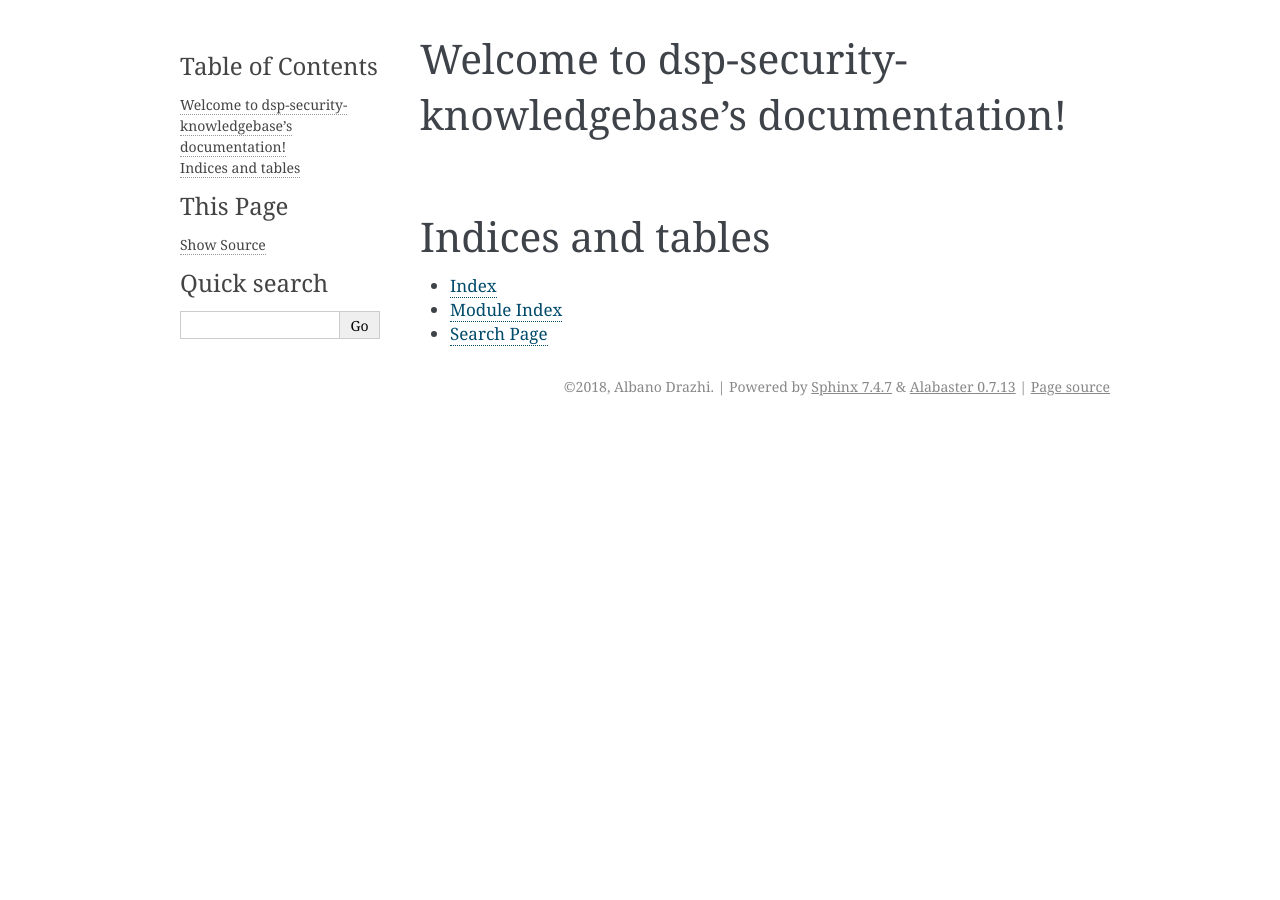
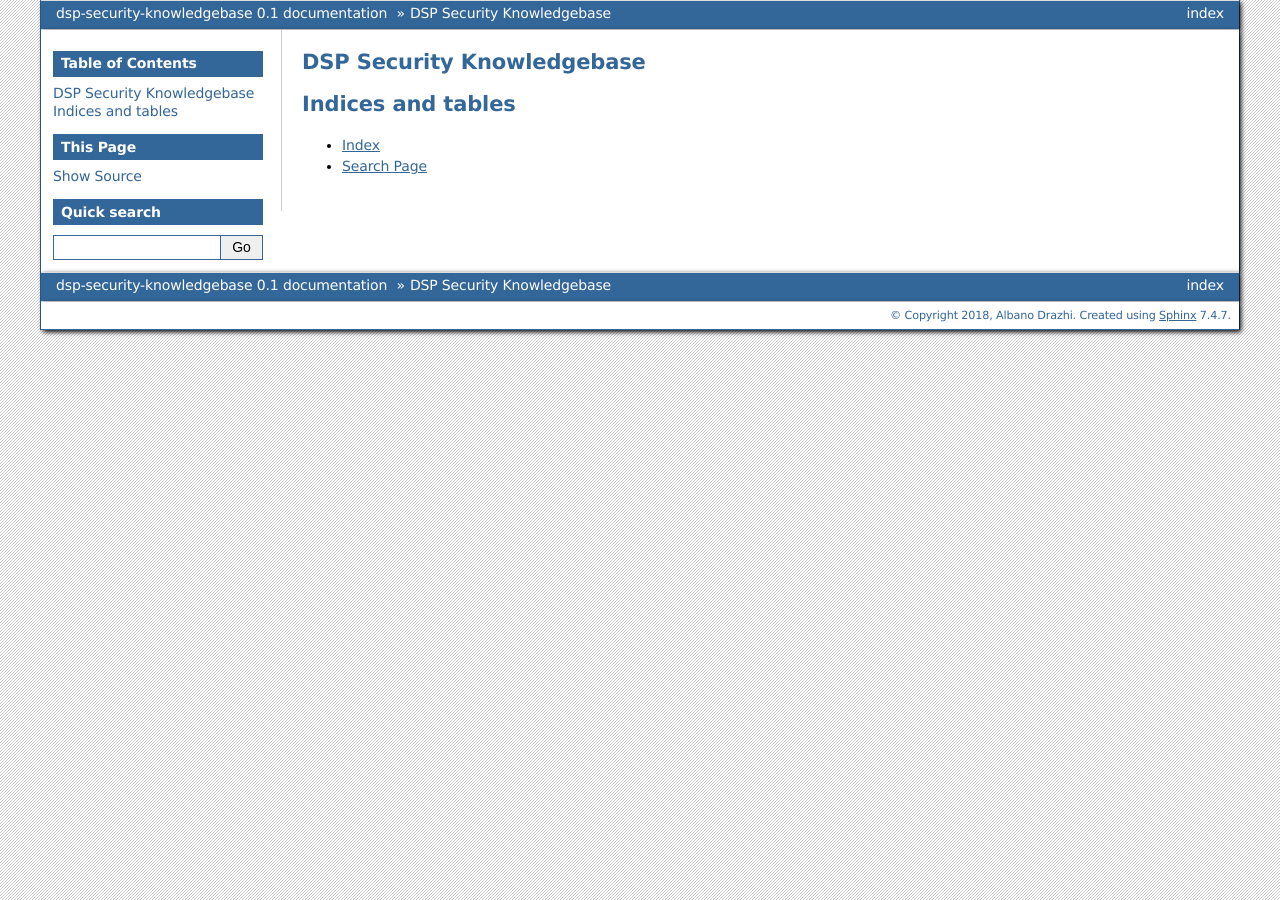
Before and after one commit to broadinstitute/dsp-appsec-sphinx-kb-archived, a Sphinx documentation site: the page built from source/index.rst, in a window 1280 px wide. Built offline with Sphinx 7.4.7, drawn with Linux system fonts in a browser that asks for light colours.

Commit message:
Change config file

```diff
--- a/source/conf.py
+++ b/source/conf.py
@@ -78,7 +78,7 @@ pygments_style = 'sphinx'
 # The theme to use for HTML and HTML Help pages.  See the documentation for
 # a list of builtin themes.
 #
-html_theme = 'alabaster'
+html_theme = 'bizstyle'
 
 # Theme options are theme-specific and customize the look and feel of a theme
 # further.  For a list of options available for each theme, see the
--- a/source/index.rst
+++ b/source/index.rst
@@ -3,8 +3,8 @@
    You can adapt this file completely to your liking, but it should at least
    contain the root `toctree` directive.
 
-Welcome to dsp-security-knowledgebase's documentation!
-======================================================
+DSP Security Knowledgebase
+=====================================
 
 .. toctree::
    :maxdepth: 2
```
Also changed, not shown: other parts of source/index.rst (+0 -1 lines), 1 other file.
